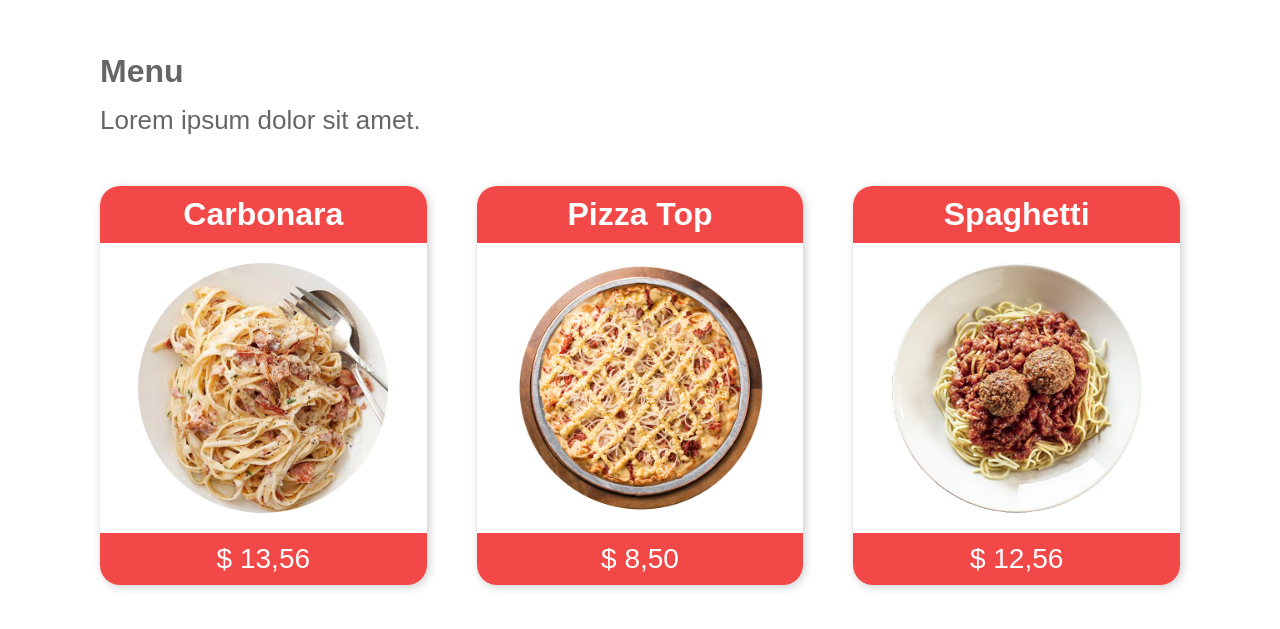
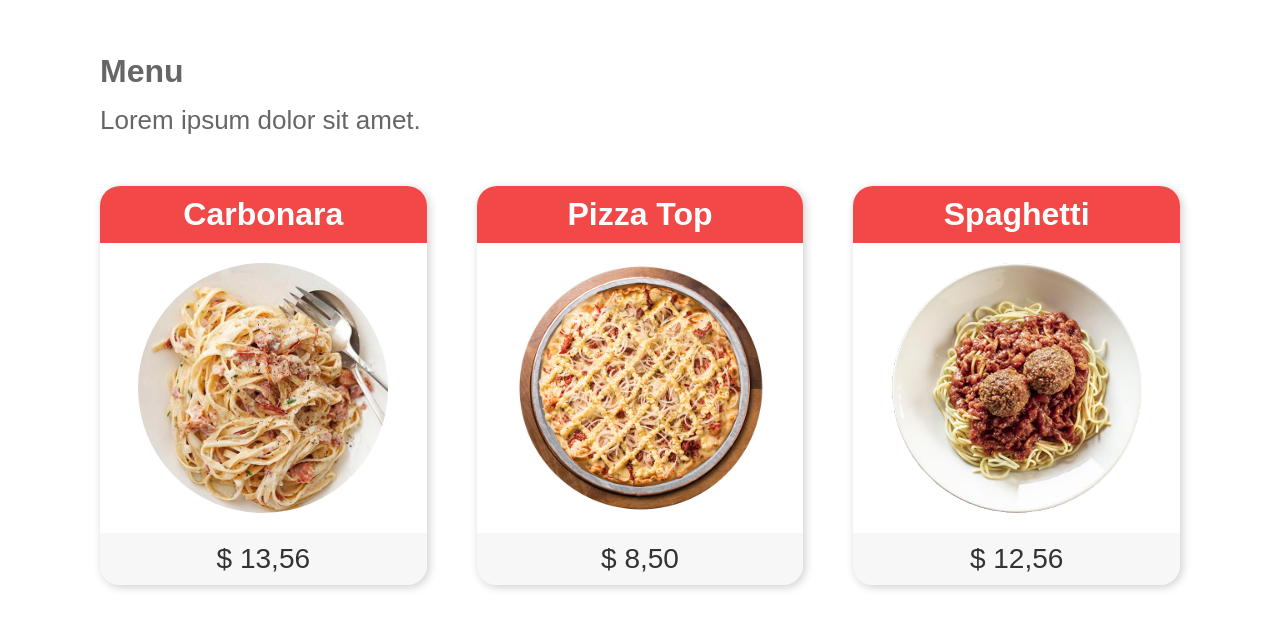
Before and after one commit to lliuti/dorimes-frontend, a React (Create React App) app: page / in a window 1280 px wide. Shown: the part 827-1456 px from the top of the page. Built offline with nearby package versions, Linux system fonts and the light colour scheme.

Commit message:
Changing card footer background color

```diff
--- a/src/components/Menu/styles.js
+++ b/src/components/Menu/styles.js
@@ -70,12 +70,12 @@ export const CardFooter = styled.div`
   display: flex;
   justify-content: center;
   align-items: center;
-  background: #f34848;
+  background: #f7f7f7;
   padding: 10px 0;
   border-radius: 0px 0px 20px 20px;
 `;
 
 export const RecipePrice = styled.span`
-  color: #fff;
+  color: #333;
   font-size: 28px;
 `;
```
